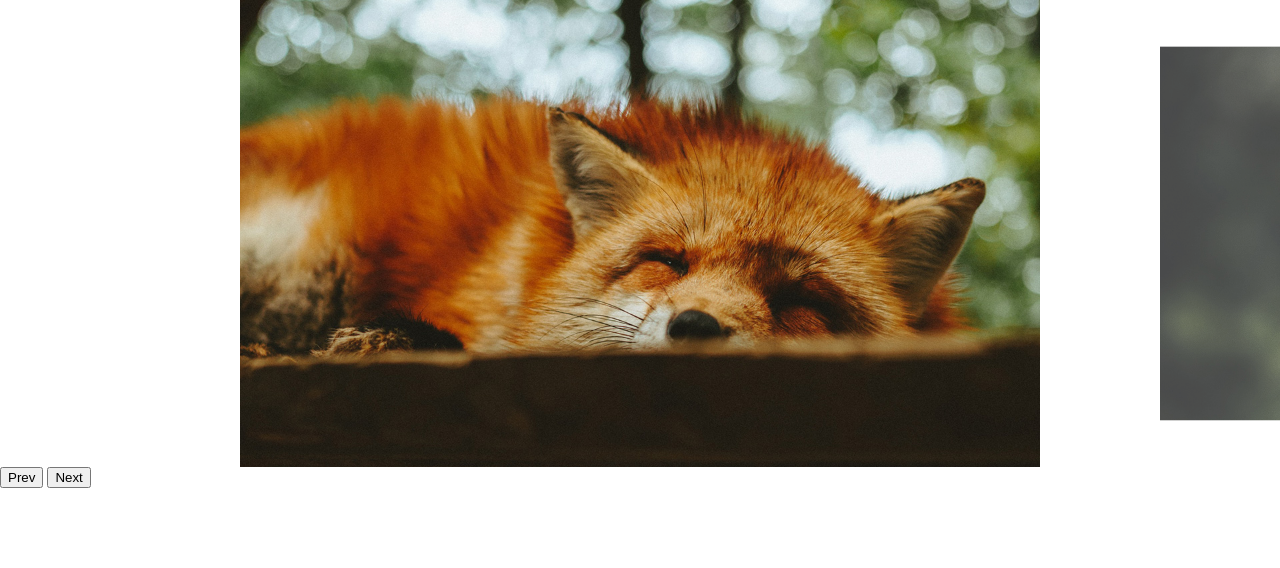
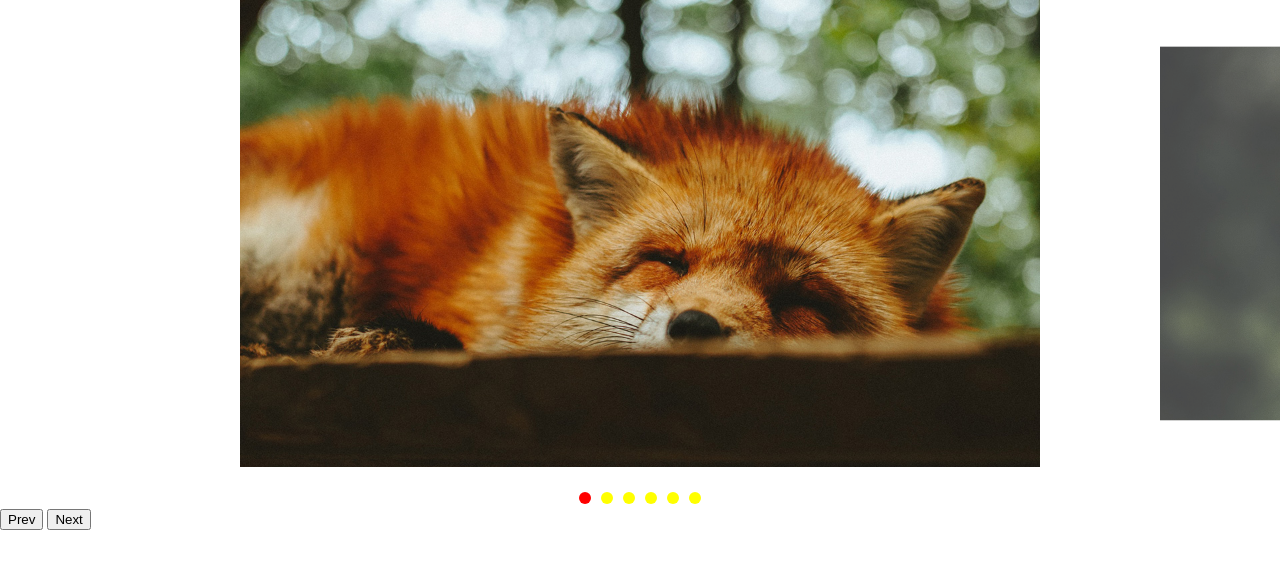
Before and after one commit to Vince-html/Slide-Curso-Origamid-JavaScript, a plain HTML site: page index.html in a window 1280 px wide. Drawn offline with Linux system fonts and the light colour scheme.

Commit message:
paginação

```diff
--- a/css/style.css
+++ b/css/style.css
@@ -34,3 +34,24 @@ img {
   opacity: 1;
   transform: scale(1);
 }
+
+[data-control="slide"] {
+  display: flex;
+  justify-content: center;
+  margin-top: 20px;
+}
+
+[data-control="slide"] li a {
+  display: block;
+  margin: 5px;
+  width: 12px;
+  height: 12px;
+  background-color: yellow;
+  border-radius: 50%;
+  overflow: hidden;
+  text-indent: -999px;
+}
+[data-control="slide"] li.active a,
+[data-control="slide"] li a:hover {
+  background: red;
+}
--- a/js/script.js
+++ b/js/script.js
@@ -3,3 +3,5 @@ import {Slide, SlideNav} from './slide.js';
 const slide = new SlideNav('.slide', '.slide-wrapper');
 slide.init();
 slide.addArrow('.prev', '.next');
+
+slide.addControl();
--- a/js/slide.js
+++ b/js/slide.js
@@ -9,6 +9,7 @@ export class Slide {
     this.wrapper = document.querySelector(wrapper);
     this.dist = {finalPosition: 0, startX: 0, movement: 0}
     this.activeClass = 'active';
+    this.changeEvent = new Event('changeEvent');
   }
 
   transition(active) {
@@ -106,6 +107,7 @@ export class Slide {
     this.slidesIndexNav(index);
     this.dist.finalPosition = activeSlide.position;
     this.changeActiveClass();
+    this.wrapper.dispatchEvent(this.changeEvent);
   }
 
   changeActiveClass(){
@@ -160,7 +162,10 @@ init(){
 
 }
 export class SlideNav extends Slide {
-
+  constructor(slide, wrapper) {
+    super(slide, wrapper);
+    this.bindControlEvents();
+  }
   addArrow(prev, next){
     this.prevElement = document.querySelector(prev);
     this.nextElement = document.querySelector(next);
@@ -172,5 +177,40 @@ export class SlideNav extends Slide {
     this.nextElement.addEventListener('click', this.activeNextSlide);
   }
 
+  createControl() {
+    const control = document.createElement('ul');
+    control.dataset.control = 'slide';
+    this.slideArray.forEach((item,index) =>{
+      control.innerHTML += `<li><a href="#slide${index + 1}">${index}</a></li>`;
+    });
+    this.wrapper.appendChild(control);
+    return control;
+  }
 
+  eventControl(item, index) {
+    item.addEventListener('click', (event) => {
+      event.preventDefault();
+      this.changeSlide(index);
+    });
+    this.wrapper.addEventListener('changeEvent',this.activeControlItem);
+  }
+
+  activeControlItem(){
+    this.controlArray.forEach(item => item.classList.remove(this.activeClass));
+    this.controlArray[this.index.active].classList.add(this.activeClass);
+  }
+
+  addControl() {
+    this.control = this.createControl();
+    this.controlArray = [...this.control.children];
+
+    this.activeControlItem();
+    this.controlArray.forEach(this.eventControl);
+
+  }
+
+  bindControlEvents(){
+    this.eventControl = this.eventControl.bind(this);
+    this.activeControlItem = this.activeControlItem.bind(this);
+  }
 }
```
